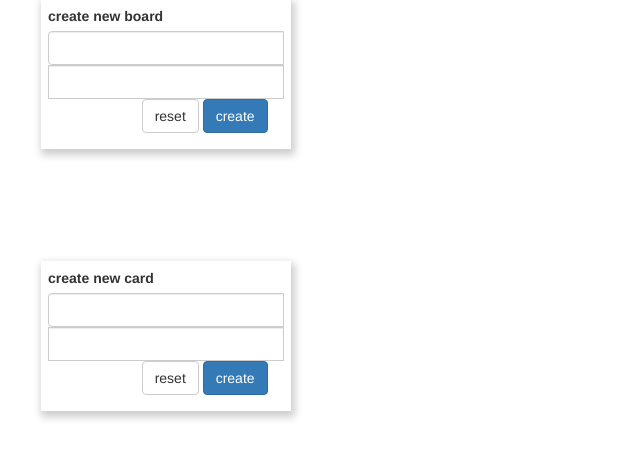
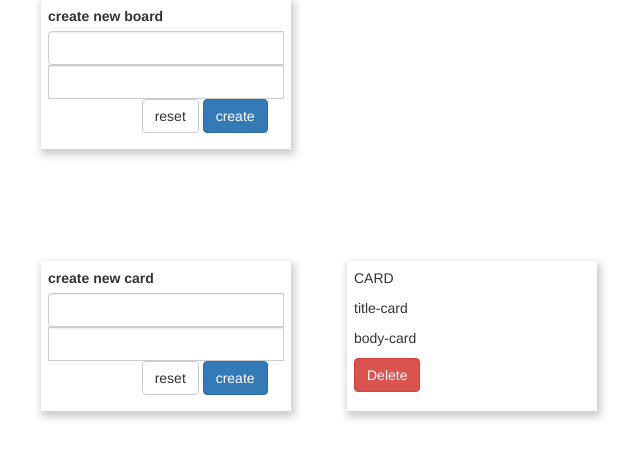
Before and after one commit to lombocska/proman, a Flask app: page / in a window 1280 px wide. Shown: the part 85-544 px from the top of the page, without its empty margins (57-697 px from the left). Run offline with Flask 2, Linux system fonts and the light colour scheme; some libraries are stand-ins or nearby versions.

Commit message:
card save method OK

```diff
--- a/static/js/functions.js
+++ b/static/js/functions.js
@@ -17,3 +17,21 @@ function displayBoard(boardObject) {
     divBoard.append('<button class="btn btn-default">Card(s)</button>')
     divBoard.appendTo('#board-container');
 }
+
+
+function displayCard(cardObject) {
+    var divCard = $('<div class="card" id=card_'+ cardObject.id +'></div>');
+    divCard.append("<p>CARD</p>");
+    divCard.append("<p>"+ cardObject.title +" </p>");
+    divCard.append("<p>"+ cardObject.body +" </p>");
+    var btnDelete = $('<button class="btn btn-danger">Delete</button>')
+    btnDelete.on('click', function(){
+        var state = new State(new LocalStorageImp());
+        state.delandshowCard(cardObject.id);
+        var card = $('#card_'+ cardObject.id)
+        card.hide();
+    });
+    divCard.append(btnDelete)
+
+    divCard.appendTo('#card-container');
+}
--- a/static/js/models.js
+++ b/static/js/models.js
@@ -4,7 +4,7 @@ function Board(id, title, body) {
     this.title = title;
     this.body = body;
     this.display = function() {
-        displayBoard(this)
+        displayBoard(this);
     }
 }
 
@@ -14,6 +14,9 @@ function Card (id, boardId, title, body) {
     this.boardId = boardId;
     this.title = title;
     this.body = body;
+    this.display = function() {
+        displayCard(this);
+    }
 }
 
 
@@ -42,20 +45,24 @@ function State(imp) {
         this.implementation.postandshowBoard(inputTitle, inputBody);
     }
 
-    // // CARD
+    // CARD
+    // this.runCardPage = function() {
+    //     this.implementation.runCardPage();
+    // }
     // this.getandshowCard = function(){
     //     this.implementation.getandshowCard(;
     // }
     // this.delandshowCard = function(){
     //     this.implementation.delandshowCard();
     // }
-    // this.postandshowCard = function(){
-    //     this.implementation.postandshowCard();
-    // }
+    this.postandshowCard = function(inputTitle, inputBody, boardId){
+        this.implementation.postandshowCard(inputTitle, inputBody, boardId);
+    }
 };
 
 // LocalStorageImp constructor implementation (State)
 function LocalStorageImp() {
+    // BOARD
     this.runBoardPage = function(){
         this.getandshowBoard();
     };
@@ -79,6 +86,8 @@ function LocalStorageImp() {
         for (var i in dictBoard.boards) {
             if (dictBoard.boards[i].id === boardId){
                 dictBoard.boards.splice(i, 1);
+                // delete all cards of given board
+                localStorage.removeItem("cards_" + boardId)
                 break;
             }
         }
@@ -88,12 +97,18 @@ function LocalStorageImp() {
     this.postandshowBoard = function(inputTitle, inputBody){
         var boardDict = JSON.parse(localStorage.boards)
         var boardObject = new Board(boardDict.nextId, inputTitle, inputBody)
+        var cardDict = {"nextId": 1, "boardId": boardObject.id, cards: []};
+        localStorage.setItem("cards_" + boardObject.id, JSON.stringify(cardDict));
         boardObject.display();
         boardDict.nextId += 1
         boardDict.boards.push(boardObject)
         localStorage.boards = (JSON.stringify(boardDict))
 
     };
+    //CARD
+    // this.runCardPage = function(){
+    //     this.getandshowCard();
+    // };
     // // get data
     // this.getandshowCard = function(){
     //
@@ -103,10 +118,15 @@ function LocalStorageImp() {
     //
     // };
     //
-    // // save data
-    // this.postandshowCard = function(){
-    //
-    // };
+    // save data
+    this.postandshowCard = function(inputTitle, inputBody, boardId){
+        var cardDict = JSON.parse(localStorage.getItem("cards_" + boardId))
+        var cardObject = new Card(cardDict.nextId, boardId, inputTitle, inputBody)
+        carDict.cards.push(cardObject)
+        cardDict.cards.nextId += 1
+        cardObject.display()
+        localStorage.setItem("cards_" + boardId, JSON.stringify(cardDict))
+    };
 
 };
 
--- a/static/js/run.js
+++ b/static/js/run.js
@@ -6,7 +6,15 @@ $(document).ready(function(){
     $('#add-board').click(function(){
         var inputTitle = $('#input-board-title').val();
         var inputBody = $('#input-board-body').val();
-        state.postandshowBoard(inputTitle, inputBody);
+        if (inputTitle && inputBody){
+            state.postandshowBoard(inputTitle, inputBody);
+        }
+        else {
+            alert("Pls fill all!")
+        }
     });
+    var card = new Card(1, 2, "title-card", "body-card")
+    card.display();
+
 
 });
--- a/templates/index.html
+++ b/templates/index.html
@@ -26,7 +26,7 @@
 
     <!-- BODY  -->
     <!-- BOARD CONTAINER -->
-    <div class="container">
+    <div class="container" id="board-container">
 
         <div class="board-list">
 
@@ -59,7 +59,7 @@
     </div>
 
     <!-- CARD CONTAINER -->
-    <div class="container">
+    <div class="container" id="card-container">
 
         <div class="card-list">
 
```
